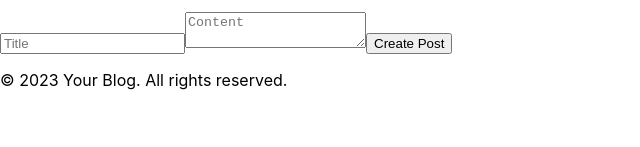
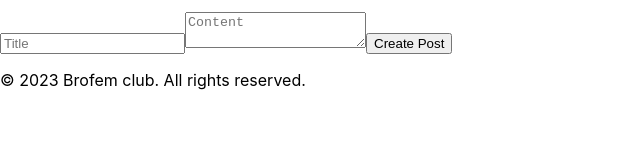
Before and after one commit to nyaliti/brofem-hub, a React (Create React App) app: page /create-post in a window 1280 px wide. Shown: the part 153-300 px from the top of the page, without its empty margins (0-640 px from the left). Built offline with nearby package versions, Linux system fonts and the light colour scheme.

Commit message:
edited footer.js

```diff
--- a/src/components/Footer.js
+++ b/src/components/Footer.js
@@ -4,7 +4,7 @@ const Footer = () => {
   return (
     <footer className="bg-dark text-light py-3">
       <div className="container text-center">
-        <p>&copy; 2023 Your Blog. All rights reserved.</p>
+        <p>&copy; 2023 Brofem club. All rights reserved.</p>
       </div>
     </footer>
   );
```
